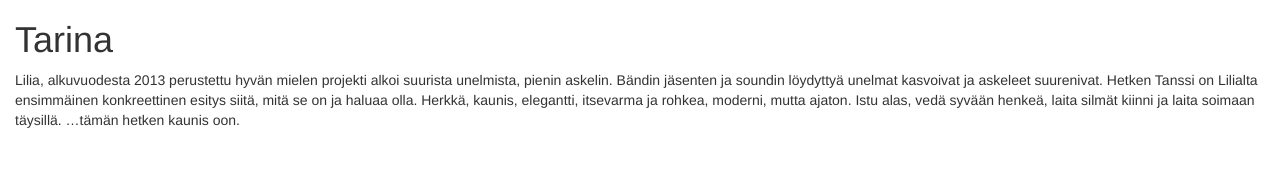
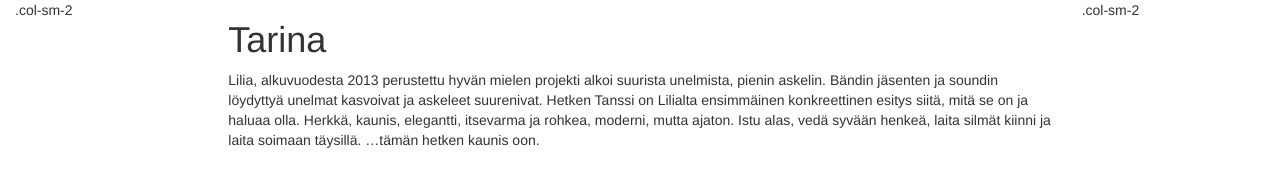
Before and after one commit to liliayhtye/lilia, a plain HTML site: page lht.html in a window 1280 px wide. Drawn offline with nearby package versions, Linux system fonts and the light colour scheme.

Commit message:
Lilia - Hetken tanssi

```diff
--- a/lht.html
+++ b/lht.html
@@ -11,6 +11,9 @@
 <body>
 
 <div class="container-fluid">
+<div class="row">
+  <div class="col-sm-2">.col-sm-2</div>
+  <div class="col-sm-8">
   <h1>Tarina</h1>
   <p>Lilia, alkuvuodesta 2013 perustettu hyvän mielen projekti alkoi suurista unelmista, pienin askelin.
 Bändin jäsenten ja soundin löydyttyä unelmat kasvoivat ja askeleet suurenivat.
@@ -21,6 +24,9 @@
 
 …tämän hetken kaunis oon.</p>
 </div>
+<div class="col-sm-2">.col-sm-2</div>
+</div>
+</div>
 
 </body>
 </html>
```
